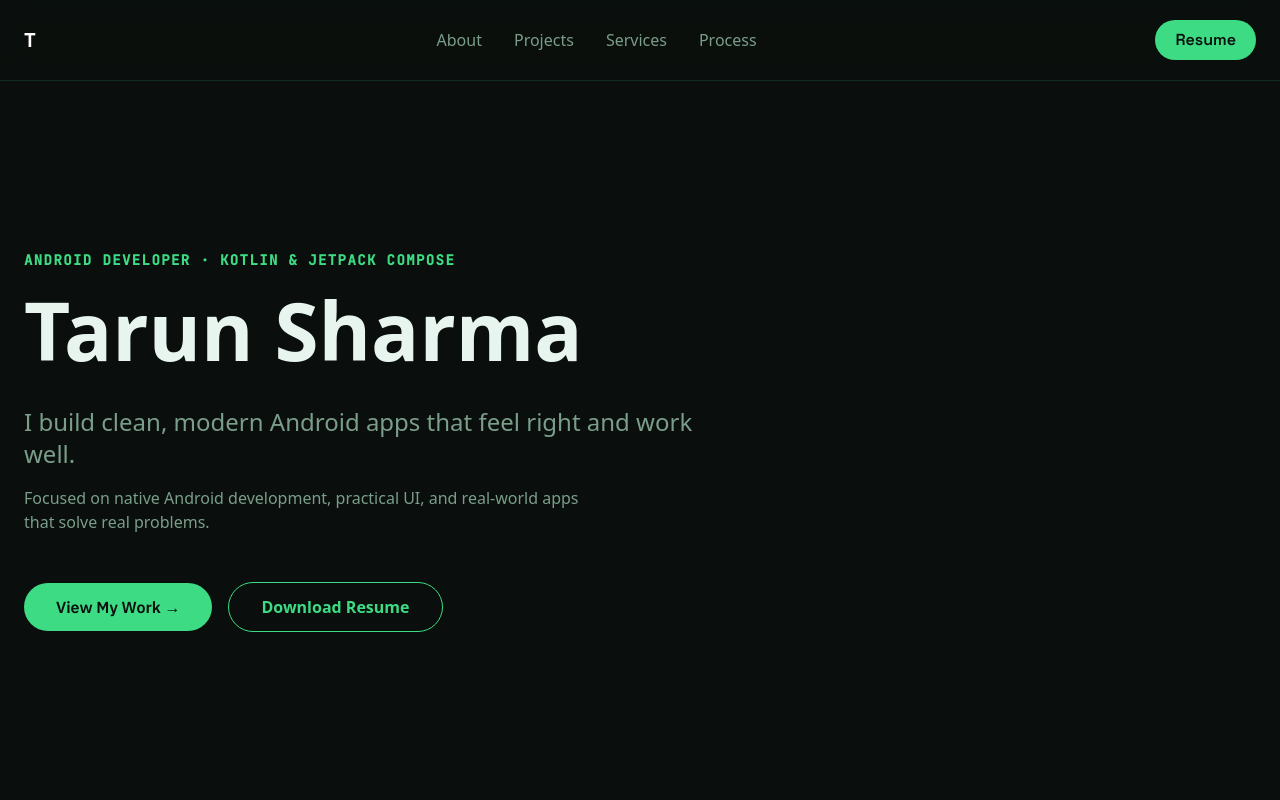
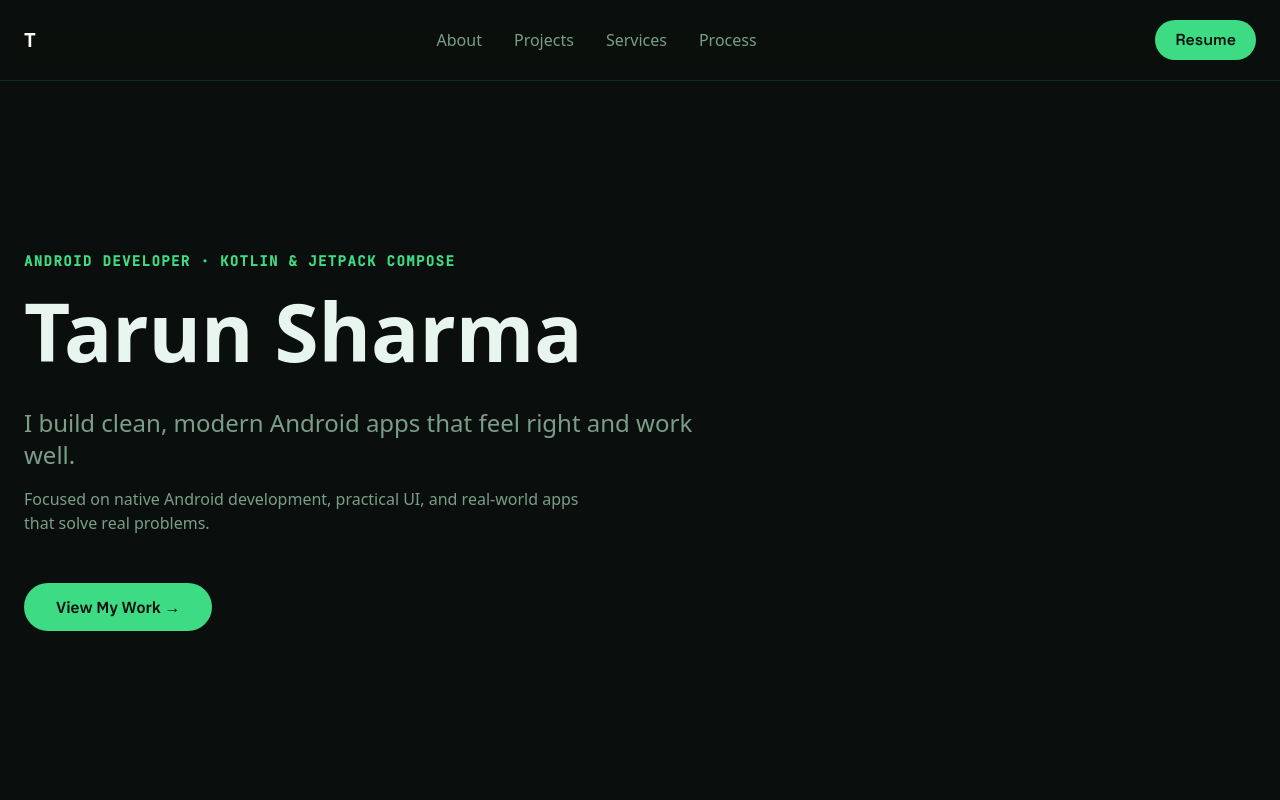
Before and after one commit to Tarun-sharma05/tarun-portfolio, a Next.js app: page / in a window 1280 px wide. Shown: the top 800 px of the page. Built offline with nearby package versions, Linux system fonts and the light colour scheme.

Commit message:
feat: update resume link to v4 and remove download resume buttons

```diff
--- a/src/components/Navbar.tsx
+++ b/src/components/Navbar.tsx
@@ -28,7 +28,7 @@ export default function Navbar() {
         </div>
 
         <a
-          href="https://www.dropbox.com/scl/fi/6osbhyonvhqhrweo9w92x/Tarun-Sharma-resume-1.pdf?rlkey=grkd09wn8pzrbafi3ypbztk6j&st=kj04c1bg&dl=0"
+          href="https://www.dropbox.com/scl/fi/xek39f22dqh8tseim3rsf/Tarun_Sharma_Resume_v4.pdf?rlkey=pb3ajsur8956328ydxxct99yw&e=1&st=7d0yo08n&dl=0"
           target="_blank"
           rel="noopener noreferrer"
           className="px-5 py-2 rounded-full font-semibold transition-all hover:brightness-110"
--- a/src/components/sections/Connect.tsx
+++ b/src/components/sections/Connect.tsx
@@ -33,14 +33,7 @@ export default function Connect() {
           >
             Email
           </a>
-          <a
-            href="https://www.dropbox.com/scl/fi/6osbhyonvhqhrweo9w92x/Tarun-Sharma-resume-1.pdf?rlkey=grkd09wn8pzrbafi3ypbztk6j&st=kj04c1bg&dl=0"
-            target="_blank"
-            rel="noopener noreferrer"
-            className="bg-brand-accent text-brand-accent-dark px-6 py-3 rounded-full font-bold hover:bg-white transition-colors"
-          >
-            Download Resume
-          </a>
+
         </div>
 
         <div className="max-w-4xl mx-auto grid grid-cols-1 md:grid-cols-2 gap-12 text-left">
--- a/src/components/sections/Hero.tsx
+++ b/src/components/sections/Hero.tsx
@@ -38,14 +38,7 @@ export default function Hero() {
           >
             View My Work →
           </Link>
-          <a
-            href="https://www.dropbox.com/scl/fi/6osbhyonvhqhrweo9w92x/Tarun-Sharma-resume-1.pdf?rlkey=grkd09wn8pzrbafi3ypbztk6j&st=kj04c1bg&dl=0"
-            target="_blank"
-            rel="noopener noreferrer"
-            className="border border-brand-accent text-brand-accent px-8 py-3 rounded-full font-semibold hover:bg-brand-accent hover:text-brand-accent-dark transition-colors"
-          >
-            Download Resume
-          </a>
+
         </div>
       </div>
     </section>
```
